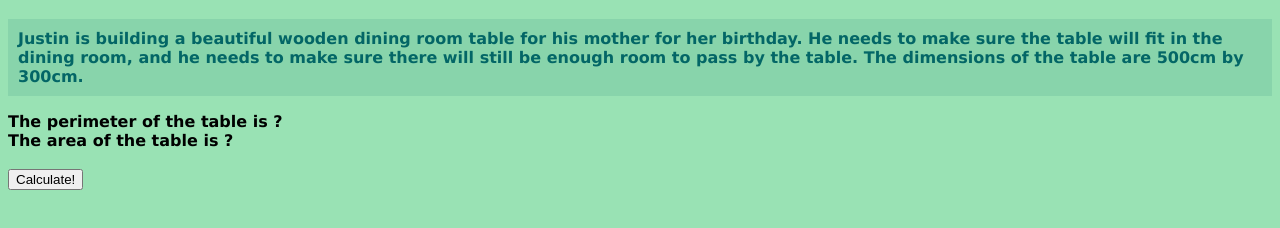
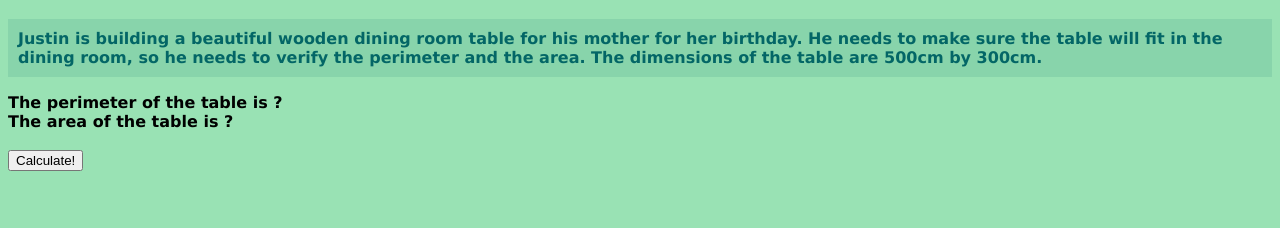
Before and after one commit to ICS20-Programming-BenT/Unit2-02-HTML-AreaPerRectangle, a plain HTML site: page index.html in a window 1280 px wide. Shown: the part 142-370 px from the top of the page. Drawn offline with Linux system fonts and the light colour scheme.

Commit message:
Updated index.html and added Favicon

```diff
--- a/index.html
+++ b/index.html
@@ -29,7 +29,7 @@
     <h1>Basic Math with JS</h1>
 
     <!-- Body text -->
-    <p>Justin is building a beautiful wooden dining room table for his mother for her birthday. He needs to make sure the table will fit in the dining room, and he needs to make sure there will still be enough room to pass by the table. The dimensions of the table are 500cm by 300cm.</p>
+    <p>Justin is building a beautiful wooden dining room table for his mother for her birthday. He needs to make sure the table will fit in the dining room, so he needs to verify the perimeter and the area. The dimensions of the table are 500cm by 300cm.</p>
 
     <!-- JacaScript functions -->
     <div id="perimeter-math">The perimeter of the table is ?</div>
```
Also changed, not shown: fav_index/android-chrome-192x192.png (added), fav_index/android-chrome-512x512.png (added), fav_index/apple-touch-icon.png (added), fav_index/favicon-16x16.png (added), fav_index/favicon-32x32.png (added), fav_index/favicon.ico (added), fav_index/site.webmanifest (added).
